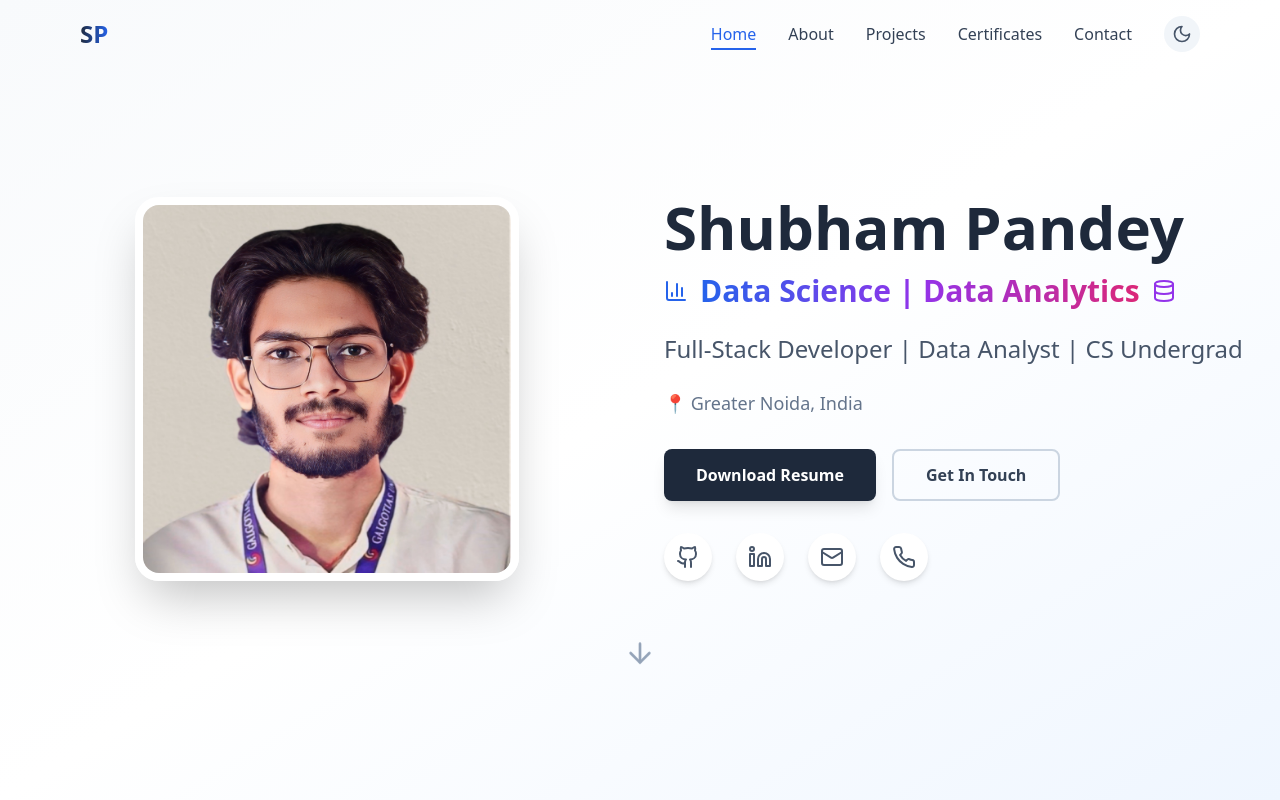
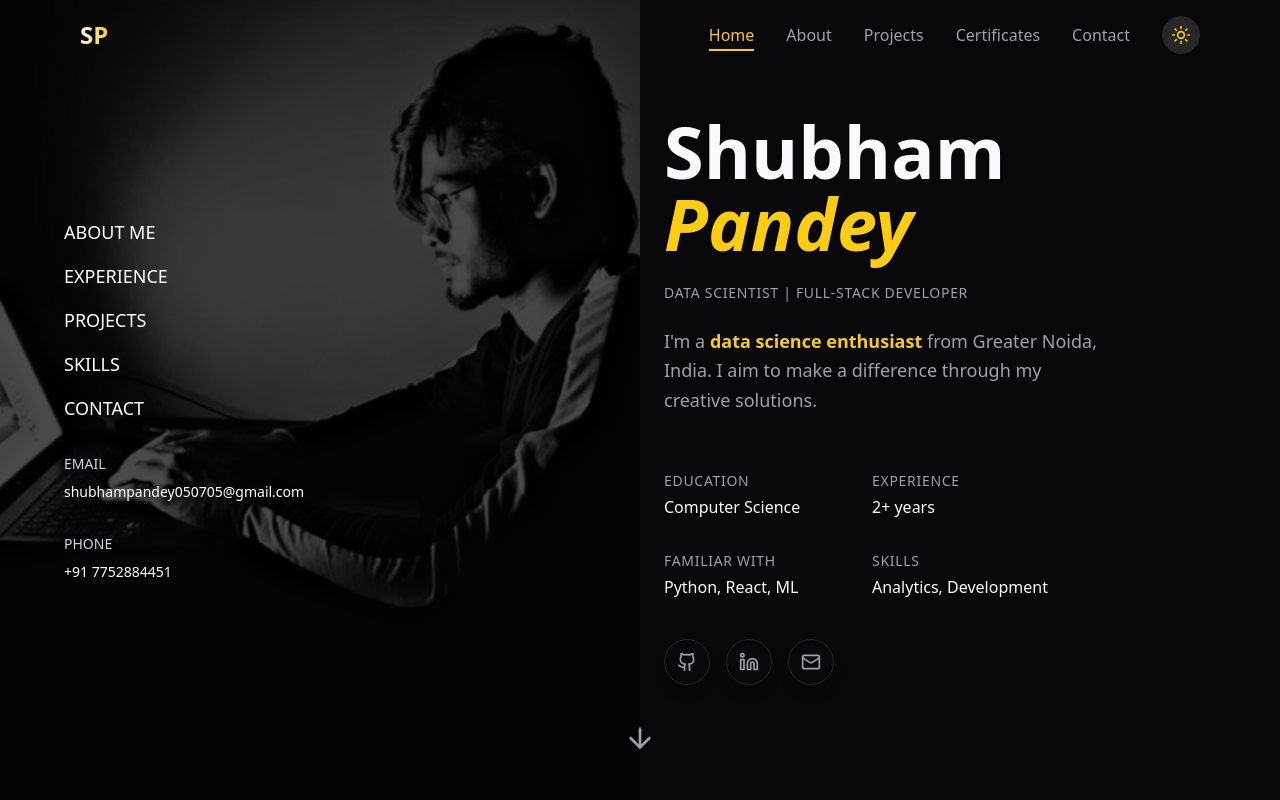
Before and after one commit to shubhampandey050705/My-portfolio, a React (Vite) app: page / in a window 1280 px wide. Shown: the top 800 px of the page. Built offline with nearby package versions, Linux system fonts and the light colour scheme.

Commit message:
Implement UI/UX improvements

```diff
--- a/src/components/Hero.tsx
+++ b/src/components/Hero.tsx
@@ -1,4 +1,3 @@
-
 import React from 'react';
 import { motion } from 'framer-motion';
 import { ArrowDown, Github, Linkedin, Mail, Phone, BarChart3, Database, Brain } from 'lucide-react';
@@ -14,100 +13,140 @@ const Hero = () => {
   return (
     <>
       <Navigation />
-      <section className="min-h-screen flex items-center justify-center bg-gradient-to-br from-slate-50 via-white to-blue-50 pt-20">
-        <div className="max-w-7xl mx-auto px-4">
-          <div className="grid grid-cols-1 lg:grid-cols-2 gap-12 items-center">
-            {/* Left side - Image */}
+
+      {/* Hero Section with Half Background Image */}
+      <section className="min-h-screen flex items-center justify-center relative overflow-hidden">
+        {/* Background Image - Left Half */}
+        <div className="absolute inset-0 lg:w-1/2 w-full">
+          <div
+            className="w-full h-full bg-cover bg-center bg-no-repeat"
+            style={{
+              backgroundImage: `linear-gradient(rgba(0, 0, 0, 0.7), rgba(0, 0, 0, 0.7)), url('/lovable-uploads/245d5d0e-eb9a-45f7-853f-f77ebdb7283c.png')`
+            }}
+          />
+        </div>
+
+        {/* Content Background - Right Half */}
+        <div className="absolute inset-0 lg:left-1/2 left-0 bg-background/95 backdrop-blur-sm" />
+
+        {/* Content */}
+        <div className="relative z-10 max-w-7xl mx-auto px-4 w-full">
+          <div className="grid grid-cols-1 lg:grid-cols-2 gap-12 items-center min-h-screen">
+
+            {/* Left side - Navigation Menu (Dark Style) */}
             <motion.div
               initial={{ opacity: 0, x: -50 }}
               animate={{ opacity: 1, x: 0 }}
               transition={{ duration: 0.8 }}
-              className="order-2 lg:order-1"
+              className="order-2 lg:order-1 flex flex-col justify-center lg:pl-12"
             >
-              <img
-                src="/lovable-uploads/f5592b8c-c96f-4415-b66e-e941511cb225.png"
-                alt="Shubham Pandey"
-                className="w-80 h-80 lg:w-96 lg:h-96 rounded-3xl mx-auto shadow-2xl border-8 border-white"
-              />
+              <div className="space-y-8 text-white lg:text-left text-center">
+                <nav className="space-y-4">
+                  <Link to="/about" className="block text-lg hover:text-accent transition-colors duration-300 font-medium">
+                    ABOUT ME
+                  </Link>
+                  <Link to="/experience" className="block text-lg hover:text-accent transition-colors duration-300 font-medium">
+                    EXPERIENCE
+                  </Link>
+                  <Link to="/projects" className="block text-lg hover:text-accent transition-colors duration-300 font-medium">
+                    PROJECTS
+                  </Link>
+                  <Link to="/skills" className="block text-lg hover:text-accent transition-colors duration-300 font-medium">
+                    SKILLS
+                  </Link>
+                  <Link to="/contact" className="block text-lg hover:text-accent transition-colors duration-300 font-medium">
+                    CONTACT
+                  </Link>
+                </nav>
+
+                <div className="space-y-2 text-sm text-gray-300">
+                  <p>EMAIL</p>
+                  <p className="text-white">shubhampandey050705@gmail.com</p>
+                </div>
+
+                <div className="space-y-2 text-sm text-gray-300">
+                  <p>PHONE</p>
+                  <p className="text-white">+91 7752884451</p>
+                </div>
+              </div>
             </motion.div>
 
-            {/* Right side - Content */}
+            {/* Right side - Main Content */}
             <motion.div
               initial={{ opacity: 0, x: 50 }}
               animate={{ opacity: 1, x: 0 }}
               transition={{ duration: 0.8, delay: 0.2 }}
-              className="order-1 lg:order-2 text-center lg:text-left"
+              className="order-1 lg:order-2 text-center lg:text-left lg:pr-12"
             >
-              <h1 className="text-4xl md:text-6xl font-bold mb-4 text-slate-800">
-                Shubham Pandey
+              <div className="space-y-6">
+                <h1 className="text-5xl md:text-7xl font-bold text-foreground">
+                  Shubham
+                  <br />
+                  <span className="text-accent font-bold italic">Pandey</span>
                 </h1>
 
-              {/* Added Data Science | Data Analytics */}
-              <div className="flex items-center justify-center lg:justify-start mb-6">
-                <div className="flex items-center space-x-3">
-                  <BarChart3 className="text-blue-600" size={24} />
-                  <span className="text-2xl md:text-3xl font-bold bg-gradient-to-r from-blue-600 via-purple-600 to-pink-600 bg-clip-text text-transparent">
-                    Data Science | Data Analytics
-                  </span>
-                  <Database className="text-purple-600" size={24} />
+                <p className="text-sm text-muted-foreground uppercase tracking-wider">
+                  DATA SCIENTIST | FULL-STACK DEVELOPER
+                </p>
+
+                <div className="max-w-md">
+                  <p className="text-lg text-muted-foreground leading-relaxed">
+                    I'm a <span className="text-accent font-semibold">data science enthusiast</span> from Greater Noida, India.
+                    I aim to make a difference through my creative solutions.
+                  </p>
+                </div>
+
+                {/* Stats Grid */}
+                <div className="grid grid-cols-2 gap-8 max-w-sm pt-8">
+                  <div>
+                    <p className="text-sm text-muted-foreground uppercase tracking-wider mb-1">EDUCATION</p>
+                    <p className="text-foreground">Computer Science</p>
+                  </div>
+                  <div>
+                    <p className="text-sm text-muted-foreground uppercase tracking-wider mb-1">EXPERIENCE</p>
+                    <p className="text-foreground">2+ years</p>
+                  </div>
+                  <div>
+                    <p className="text-sm text-muted-foreground uppercase tracking-wider mb-1">FAMILIAR WITH</p>
+                    <p className="text-foreground">Python, React, ML</p>
+                  </div>
+                  <div>
+                    <p className="text-sm text-muted-foreground uppercase tracking-wider mb-1">SKILLS</p>
+                    <p className="text-foreground">Analytics, Development</p>
                   </div>
                 </div>
 
-              <h2 className="text-xl md:text-2xl text-slate-600 mb-6 font-medium">
-                Full-Stack Developer | Data Analyst | CS Undergrad
-              </h2>
-
-              <p className="text-lg text-slate-500 mb-8">📍 Greater Noida, India</p>
-
-              <div className="flex flex-col sm:flex-row gap-4 justify-center lg:justify-start mb-8">
-                <motion.button
-                  whileHover={{ scale: 1.05 }}
-                  whileTap={{ scale: 0.95 }}
-                  className="bg-slate-800 text-white px-8 py-3 rounded-lg font-semibold shadow-lg hover:bg-slate-700 transition-all duration-300"
-                >
-                  Download Resume
-                </motion.button>
-
-                <Link to="/contact">
-                  <motion.button
-                    whileHover={{ scale: 1.05 }}
-                    whileTap={{ scale: 0.95 }}
-                    className="border-2 border-slate-300 text-slate-700 px-8 py-3 rounded-lg font-semibold hover:border-blue-600 hover:text-blue-600 transition-all duration-300"
-                  >
-                    Get In Touch
-                  </motion.button>
-                </Link>
-              </div>
-
-              <div className="flex justify-center lg:justify-start space-x-6">
+                {/* Social Links */}
+                <div className="flex justify-center lg:justify-start space-x-4 pt-4">
                   {[
                     { icon: Github, href: '#', label: 'GitHub' },
                     { icon: Linkedin, href: '#', label: 'LinkedIn' },
-                  { icon: Mail, href: 'mailto:shubhampandey050705@gmail.com', label: 'Email' },
-                  { icon: Phone, href: 'tel:+917752884451', label: 'Phone' }
+                    { icon: Mail, href: 'mailto:shubhampandey050705@gmail.com', label: 'Email' }
                   ].map(({ icon: Icon, href, label }) => (
                     <motion.a
                       key={label}
                       href={href}
                       whileHover={{ scale: 1.1, y: -2 }}
-                    className="p-3 bg-white rounded-full shadow-md hover:shadow-lg transition-all duration-300 text-slate-600 hover:text-blue-600"
+                      className="p-3 bg-card rounded-full shadow-lg hover:shadow-xl transition-all duration-300 text-muted-foreground hover:text-accent border border-border"
                     >
-                    <Icon size={24} />
+                      <Icon size={20} />
                     </motion.a>
                   ))}
+                </div>
               </div>
             </motion.div>
           </div>
 
+          {/* Scroll Down Arrow */}
           <motion.div
             initial={{ opacity: 0 }}
             animate={{ opacity: 1 }}
             transition={{ duration: 0.8, delay: 0.6 }}
-            className="text-center mt-16"
+            className="absolute bottom-8 left-1/2 transform -translate-x-1/2"
           >
             <button
               onClick={scrollToAbout}
-              className="text-slate-400 hover:text-blue-600 transition-colors duration-300 animate-bounce"
+              className="text-muted-foreground hover:text-accent transition-colors duration-300 animate-bounce"
             >
               <ArrowDown size={32} />
             </button>
@@ -116,7 +155,7 @@ const Hero = () => {
       </section>
 
       {/* About Brief Section with Data Science Focus */}
-      <section id="about-brief" className="py-20 bg-white">
+      <section id="about-brief" className="py-20 bg-background">
         <div className="max-w-6xl mx-auto px-4">
           <motion.div
             initial={{ opacity: 0, y: 50 }}
@@ -126,14 +165,14 @@ const Hero = () => {
             className="text-center mb-16"
           >
             <h2 className="text-3xl md:text-4xl font-bold mb-8">
-              <span className="bg-gradient-to-r from-slate-800 to-blue-600 bg-clip-text text-transparent">
+              <span className="bg-gradient-to-r from-foreground to-accent bg-clip-text text-transparent">
                 About This Portfolio
               </span>
             </h2>
-            <div className="w-24 h-1 bg-gradient-to-r from-slate-800 to-blue-600 mx-auto rounded-full mb-8"></div>
+            <div className="w-24 h-1 bg-gradient-to-r from-foreground to-accent mx-auto rounded-full mb-8"></div>
 
             <div className="max-w-4xl mx-auto">
-              <p className="text-lg text-slate-600 leading-relaxed mb-8">
+              <p className="text-lg text-muted-foreground leading-relaxed mb-8">
                 Welcome to my digital portfolio! I'm a passionate Computer Science student at Galgotias University
                 with expertise in full-stack development, data science, and analytics. This portfolio showcases my
                 journey through various technologies, data-driven projects, and achievements in software development and data analysis.
@@ -141,42 +180,42 @@ const Hero = () => {
 
               <div className="grid grid-cols-1 md:grid-cols-3 gap-8">
                 <motion.div
-                  className="text-center p-6 bg-gradient-to-br from-blue-50 to-blue-100 rounded-xl hover:shadow-lg transition-all duration-300"
+                  className="text-center p-6 bg-card rounded-xl hover:shadow-lg transition-all duration-300 border border-border"
                   whileHover={{ scale: 1.05 }}
                 >
                   <div className="w-12 h-12 bg-gradient-to-r from-blue-500 to-blue-600 rounded-full flex items-center justify-center mx-auto mb-4">
                     <BarChart3 className="text-white" size={24} />
                   </div>
-                  <h3 className="text-xl font-bold text-slate-800 mb-2">Data Analytics</h3>
-                  <p className="text-slate-600">
+                  <h3 className="text-xl font-bold text-foreground mb-2">Data Analytics</h3>
+                  <p className="text-muted-foreground">
                     Transforming raw data into actionable insights using advanced statistical methods,
                     visualization techniques, and machine learning algorithms.
                   </p>
                 </motion.div>
 
                 <motion.div
-                  className="text-center p-6 bg-gradient-to-br from-purple-50 to-purple-100 rounded-xl hover:shadow-lg transition-all duration-300"
+                  className="text-center p-6 bg-card rounded-xl hover:shadow-lg transition-all duration-300 border border-border"
                   whileHover={{ scale: 1.05 }}
                 >
                   <div className="w-12 h-12 bg-gradient-to-r from-purple-500 to-purple-600 rounded-full flex items-center justify-center mx-auto mb-4">
                     <Brain className="text-white" size={24} />
                   </div>
-                  <h3 className="text-xl font-bold text-slate-800 mb-2">Machine Learning</h3>
-                  <p className="text-slate-600">
+                  <h3 className="text-xl font-bold text-foreground mb-2">Machine Learning</h3>
+                  <p className="text-muted-foreground">
                     Building predictive models and implementing intelligent solutions that learn from data
                     to solve complex real-world problems.
                   </p>
                 </motion.div>
 
                 <motion.div
-                  className="text-center p-6 bg-gradient-to-br from-green-50 to-green-100 rounded-xl hover:shadow-lg transition-all duration-300"
+                  className="text-center p-6 bg-card rounded-xl hover:shadow-lg transition-all duration-300 border border-border"
                   whileHover={{ scale: 1.05 }}
                 >
                   <div className="w-12 h-12 bg-gradient-to-r from-green-500 to-green-600 rounded-full flex items-center justify-center mx-auto mb-4">
                     <Database className="text-white" size={24} />
                   </div>
-                  <h3 className="text-xl font-bold text-slate-800 mb-2">Full-Stack Development</h3>
-                  <p className="text-slate-600">
+                  <h3 className="text-xl font-bold text-foreground mb-2">Full-Stack Development</h3>
+                  <p className="text-muted-foreground">
                     Creating end-to-end web applications with modern technologies, focusing on scalable
                     architecture and exceptional user experiences.
                   </p>
--- a/src/components/Navigation.tsx
+++ b/src/components/Navigation.tsx
@@ -29,7 +29,7 @@ const Navigation = () => {
   return (
     <motion.nav
       className={`fixed top-0 w-full z-50 transition-all duration-300 ${
-        isScrolled ? 'bg-white/95 backdrop-blur-md shadow-lg border-b border-slate-200 dark:bg-gray-900/95 dark:border-gray-700' : 'bg-transparent'
+        isScrolled ? 'bg-background/95 backdrop-blur-md shadow-lg border-b border-border' : 'bg-transparent'
       }`}
       initial={{ y: -100 }}
       animate={{ y: 0 }}
@@ -39,7 +39,7 @@ const Navigation = () => {
         <div className="flex justify-between items-center">
           <Link to="/">
             <motion.div
-              className="text-2xl font-bold bg-gradient-to-r from-slate-800 to-blue-600 bg-clip-text text-transparent dark:from-white dark:to-blue-400"
+              className="text-2xl font-bold bg-gradient-to-r from-foreground to-accent bg-clip-text text-transparent"
               whileHover={{ scale: 1.05 }}
             >
               SP
@@ -53,14 +53,14 @@ const Navigation = () => {
                 to={item.path}
                 className={`transition-colors duration-200 font-medium relative ${
                   location.pathname === item.path
-                    ? 'text-blue-600 dark:text-blue-400'
-                    : 'text-slate-700 hover:text-blue-600 dark:text-slate-300 dark:hover:text-blue-400'
+                    ? 'text-accent'
+                    : 'text-muted-foreground hover:text-accent'
                 }`}
               >
                 {item.name}
                 {location.pathname === item.path && (
                   <motion.div
-                    className="absolute -bottom-1 left-0 right-0 h-0.5 bg-blue-600 dark:bg-blue-400"
+                    className="absolute -bottom-1 left-0 right-0 h-0.5 bg-accent"
                     layoutId="activeTab"
                   />
                 )}
@@ -72,12 +72,12 @@ const Navigation = () => {
               onClick={toggleTheme}
               whileHover={{ scale: 1.1 }}
               whileTap={{ scale: 0.9 }}
-              className="p-2 rounded-full bg-slate-100 hover:bg-slate-200 dark:bg-gray-800 dark:hover:bg-gray-700 transition-colors"
+              className="p-2 rounded-full bg-secondary hover:bg-muted transition-colors border border-border"
             >
               {theme === 'light' ? (
-                <Moon size={20} className="text-slate-600 dark:text-slate-300" />
+                <Moon size={20} className="text-foreground" />
               ) : (
-                <Sun size={20} className="text-slate-600 dark:text-slate-300" />
+                <Sun size={20} className="text-accent" />
               )}
             </motion.button>
           </div>
@@ -88,16 +88,16 @@ const Navigation = () => {
               onClick={toggleTheme}
               whileHover={{ scale: 1.1 }}
               whileTap={{ scale: 0.9 }}
-              className="p-2 rounded-full bg-slate-100 hover:bg-slate-200 dark:bg-gray-800 dark:hover:bg-gray-700 transition-colors"
+              className="p-2 rounded-full bg-secondary hover:bg-muted transition-colors border border-border"
             >
               {theme === 'light' ? (
-                <Moon size={18} className="text-slate-600 dark:text-slate-300" />
+                <Moon size={18} className="text-foreground" />
               ) : (
-                <Sun size={18} className="text-slate-600 dark:text-slate-300" />
+                <Sun size={18} className="text-accent" />
               )}
             </motion.button>
 
-            <button className="text-slate-700 hover:text-blue-600 dark:text-slate-300 dark:hover:text-blue-400">
+            <button className="text-muted-foreground hover:text-accent">
               <svg className="w-6 h-6" fill="none" stroke="currentColor" viewBox="0 0 24 24">
                 <path strokeLinecap="round" strokeLinejoin="round" strokeWidth={2} d="M4 6h16M4 12h16M4 18h16" />
               </svg>
--- a/src/hooks/useTheme.tsx
+++ b/src/hooks/useTheme.tsx
@@ -13,7 +13,7 @@ const ThemeContext = createContext<ThemeContextType | undefined>(undefined);
 export const ThemeProvider: React.FC<{ children: React.ReactNode }> = ({ children }) => {
   const [theme, setTheme] = useState<Theme>(() => {
     const savedTheme = localStorage.getItem('theme') as Theme;
-    return savedTheme || 'light';
+    return savedTheme || 'dark';
   });
 
   useEffect(() => {
--- a/src/index.css
+++ b/src/index.css
@@ -9,35 +9,36 @@ All colors MUST be HSL.
 
 @layer base {
   :root {
-    --background: 0 0% 100%;
-    --foreground: 222.2 84% 4.9%;
+    /* Light mode - Modern clean theme */
+    --background: 0 0% 98%;
+    --foreground: 240 10% 3.9%;
 
     --card: 0 0% 100%;
-    --card-foreground: 222.2 84% 4.9%;
+    --card-foreground: 240 10% 3.9%;
 
     --popover: 0 0% 100%;
-    --popover-foreground: 222.2 84% 4.9%;
+    --popover-foreground: 240 10% 3.9%;
 
-    --primary: 222.2 47.4% 11.2%;
-    --primary-foreground: 210 40% 98%;
+    --primary: 240 5.9% 10%;
+    --primary-foreground: 0 0% 98%;
 
-    --secondary: 210 40% 96.1%;
-    --secondary-foreground: 222.2 47.4% 11.2%;
+    --secondary: 240 4.8% 95.9%;
+    --secondary-foreground: 240 5.9% 10%;
 
-    --muted: 210 40% 96.1%;
-    --muted-foreground: 215.4 16.3% 46.9%;
+    --muted: 240 4.8% 95.9%;
+    --muted-foreground: 240 3.8% 46.1%;
 
-    --accent: 210 40% 96.1%;
-    --accent-foreground: 222.2 47.4% 11.2%;
+    --accent: 48 96% 53%;
+    --accent-foreground: 240 5.9% 10%;
 
     --destructive: 0 84.2% 60.2%;
-    --destructive-foreground: 210 40% 98%;
+    --destructive-foreground: 0 0% 98%;
 
-    --border: 214.3 31.8% 91.4%;
-    --input: 214.3 31.8% 91.4%;
-    --ring: 222.2 84% 4.9%;
+    --border: 240 5.9% 90%;
+    --input: 240 5.9% 90%;
+    --ring: 240 5.9% 10%;
 
-    --radius: 0.5rem;
+    --radius: 0.75rem;
 
     --sidebar-background: 0 0% 98%;
     --sidebar-foreground: 240 5.3% 26.1%;
@@ -45,46 +46,48 @@ All colors MUST be HSL.
     --sidebar-primary-foreground: 0 0% 98%;
     --sidebar-accent: 240 4.8% 95.9%;
     --sidebar-accent-foreground: 240 5.9% 10%;
-    --sidebar-border: 220 13% 91%;
-    --sidebar-ring: 217.2 91.2% 59.8%;
+    --sidebar-border: 240 5.9% 90%;
+    --sidebar-ring: 48 96% 53%;
   }
 
   .dark {
-    --background: 222.2 84% 4.9%;
-    --foreground: 210 40% 98%;
+    /* Dark mode - Modern dark theme with yellow accents */
+    --background: 240 10% 3.9%;
+    --foreground: 0 0% 98%;
 
-    --card: 222.2 84% 4.9%;
-    --card-foreground: 210 40% 98%;
+    --card: 240 10% 3.9%;
+    --card-foreground: 0 0% 98%;
 
-    --popover: 222.2 84% 4.9%;
-    --popover-foreground: 210 40% 98%;
+    --popover: 240 10% 3.9%;
+    --popover-foreground: 0 0% 98%;
 
-    --primary: 210 40% 98%;
-    --primary-foreground: 222.2 47.4% 11.2%;
+    --primary: 0 0% 98%;
+    --primary-foreground: 240 5.9% 10%;
 
-    --secondary: 217.2 32.6% 17.5%;
-    --secondary-foreground: 210 40% 98%;
+    --secondary: 240 3.7% 15.9%;
+    --secondary-foreground: 0 0% 98%;
 
-    --muted: 217.2 32.6% 17.5%;
-    --muted-foreground: 215 20.2% 65.1%;
+    --muted: 240 3.7% 15.9%;
+    --muted-foreground: 240 5% 64.9%;
 
-    --accent: 217.2 32.6% 17.5%;
-    --accent-foreground: 210 40% 98%;
+    --accent: 48 96% 53%;
+    --accent-foreground: 240 5.9% 10%;
 
-    --destructive: 0 62.8% 30.6%;
-    --destructive-foreground: 210 40% 98%;
+    --destructive: 0 75% 60%;
+    --destructive-foreground: 0 0% 98%;
 
-    --border: 217.2 32.6% 17.5%;
-    --input: 217.2 32.6% 17.5%;
-    --ring: 212.7 26.8% 83.9%;
+    --border: 240 3.7% 15.9%;
+    --input: 240 3.7% 15.9%;
+    --ring: 48 96% 53%;
+
     --sidebar-background: 240 5.9% 10%;
     --sidebar-foreground: 240 4.8% 95.9%;
-    --sidebar-primary: 224.3 76.3% 48%;
-    --sidebar-primary-foreground: 0 0% 100%;
+    --sidebar-primary: 48 96% 53%;
+    --sidebar-primary-foreground: 240 5.9% 10%;
     --sidebar-accent: 240 3.7% 15.9%;
     --sidebar-accent-foreground: 240 4.8% 95.9%;
     --sidebar-border: 240 3.7% 15.9%;
-    --sidebar-ring: 217.2 91.2% 59.8%;
+    --sidebar-ring: 48 96% 53%;
   }
 }
 
```
Also changed, not shown: public/lovable-uploads/245d5d0e-eb9a-45f7-853f-f77ebdb7283c.png (added). Lines whose indentation alone changed are shown as unchanged.
